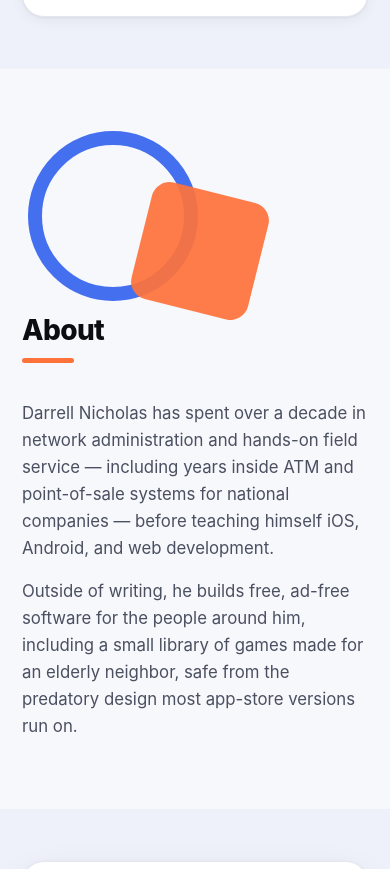
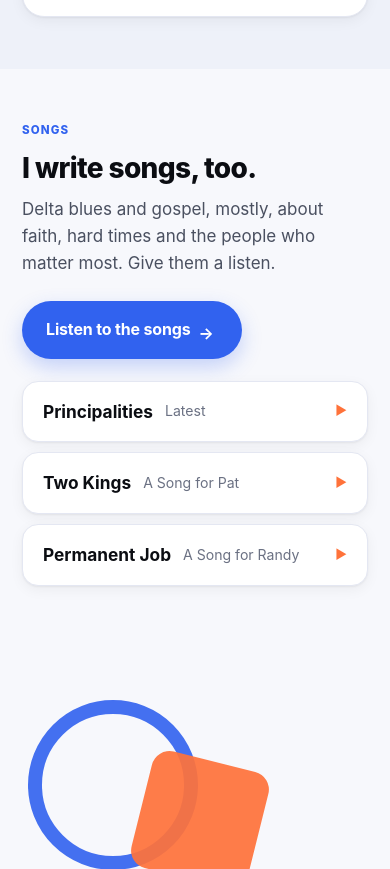
Before and after one commit to darrellwnicholas/darrellnicholas.com, a website: page index.html in a window 390 px wide. Shown: the part 4038-4907 px from the top of the page. Drawn offline with Linux system fonts and the light colour scheme; no server answers.

Commit message:
Homepage: link to Songs
Songs in the top menu (desktop) and a Songs section between Apps and About
with the three songs, since the phone menu only shows Stay in touch.

Co-Authored-By: Claude Opus 5.5 <noreply@anthropic.com>
Claude-Session: https://claude.ai/code/session_0177emrjJ2M8UgmyUt8BixyX

```diff
--- a/index.html
+++ b/index.html
@@ -35,6 +35,7 @@
       <ul class="nav-links">
         <li><a href="#books">Books</a></li>
         <li><a href="#app">Apps</a></li>
+        <li><a href="/songs/">Songs</a></li>
         <li><a href="#about">About</a></li>
         <li><a class="nav-cta" href="#contact">Stay in touch</a></li>
       </ul>
@@ -199,6 +200,25 @@
   </section>
 
   <!-- ============ ABOUT ============ -->
+  <!-- ============ SONGS ============ -->
+  <section class="section" id="songs">
+    <div class="wrap">
+      <div class="songs-teaser">
+        <div>
+          <p class="eyebrow">Songs</p>
+          <h2>I write songs, too.</h2>
+          <p class="songs-teaser-text">Delta blues and gospel, mostly, about faith, hard times and the people who matter most. Give them a listen.</p>
+          <a class="btn btn-primary" href="/songs/">Listen to the songs <span class="btn-arrow" aria-hidden="true">&rarr;</span></a>
+        </div>
+        <ul class="songs-teaser-list">
+          <li><a href="/songs/#principalities"><b>Principalities</b><span>Latest</span></a></li>
+          <li><a href="/songs/#two-kings"><b>Two Kings</b><span>A Song for Pat</span></a></li>
+          <li><a href="/songs/#permanent-job"><b>Permanent Job</b><span>A Song for Randy</span></a></li>
+        </ul>
+      </div>
+    </div>
+  </section>
+
   <section class="section" id="about">
     <div class="wrap about-wrap">
       <div class="about-art" aria-hidden="true">
--- a/styles.css
+++ b/styles.css
@@ -384,3 +384,19 @@ a:hover .cover, .card:hover .cover{ transform:translateY(-4px); box-shadow:0 12p
 }
 .support-qr span{ color:var(--ink-3); font-size:.85rem; }
 @media (max-width:759px){ .support-qr img{ width:170px; height:170px; } }
+
+/* ---------------- songs teaser (homepage) ---------------- */
+.songs-teaser{ display:grid; gap:clamp(22px,4vw,40px); align-items:center; }
+@media (min-width:760px){ .songs-teaser{ grid-template-columns:1.1fr 1fr; } }
+.songs-teaser-text{ color:var(--ink-2); max-width:46ch; margin-bottom:1.4em; }
+.songs-teaser-list{ list-style:none; margin:0; padding:0; display:grid; gap:10px; }
+.songs-teaser-list a{
+  display:flex; justify-content:space-between; align-items:center; gap:12px;
+  background:var(--card); border:1px solid var(--line); border-radius:var(--radius);
+  box-shadow:var(--shadow-sm); padding:16px 20px; color:var(--ink);
+  transition:transform .16s ease, box-shadow .16s ease;
+}
+.songs-teaser-list a:hover{ text-decoration:none; transform:translateY(-2px); box-shadow:var(--shadow-md); }
+.songs-teaser-list b{ font-size:1.08rem; }
+.songs-teaser-list span{ color:var(--ink-3); font-size:.88rem; }
+.songs-teaser-list a::after{ content:"\25B6"; color:var(--orange); font-size:.8rem; margin-left:auto; }
```
